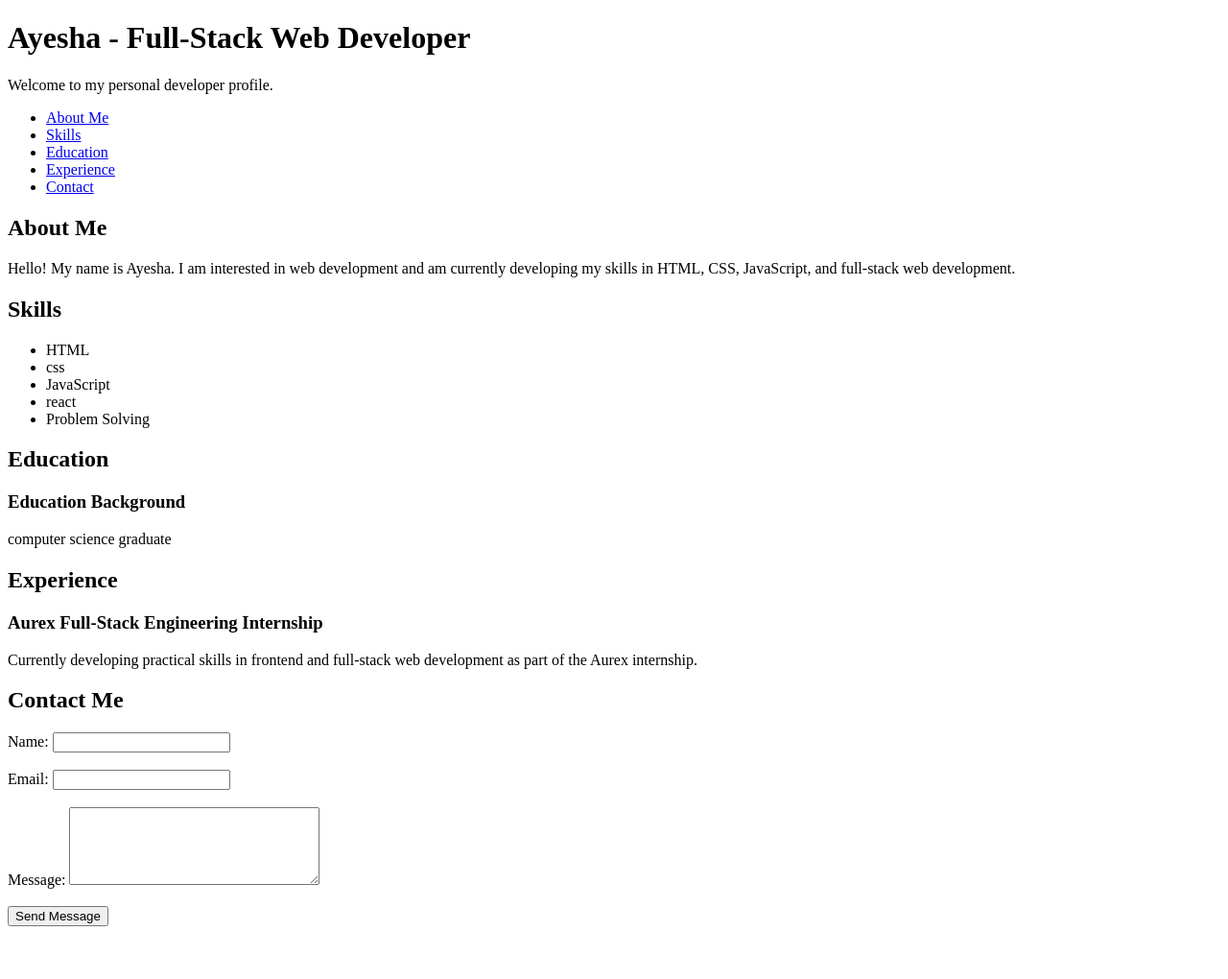
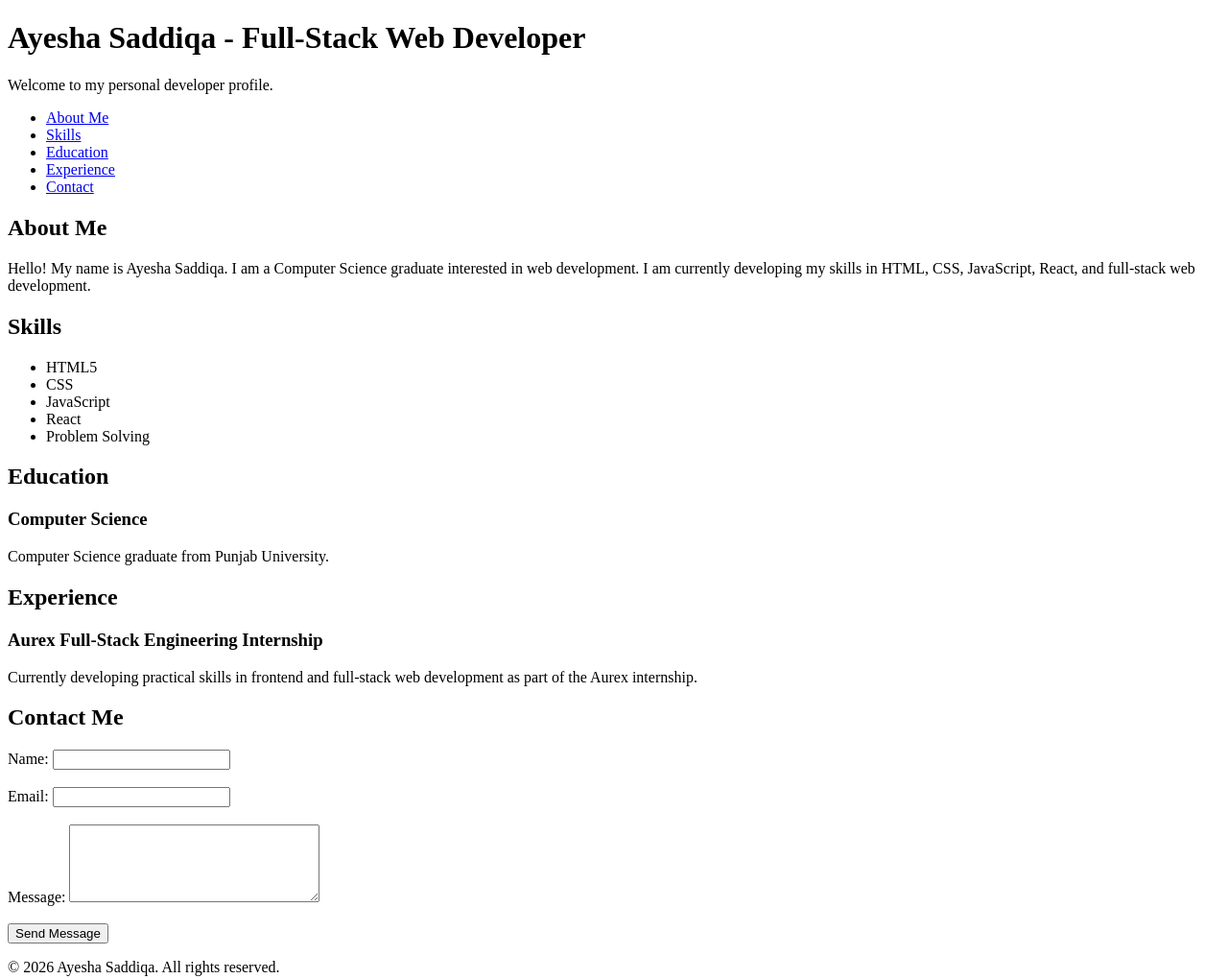
Before and after one commit to AyeshaSaddiqa26/aurex-web-internship-ayesha, a plain HTML site: page index.html in a window 1280 px wide. Shown: the whole page at 96% size. Before the commit the page ends 973 px from the top, so only its background shows below. Drawn offline with Linux system fonts and the light colour scheme.

Commit message:
profile update

```diff
--- a/index.html
+++ b/index.html
@@ -1,21 +1,22 @@
 <!DOCTYPE html>
 
 <html lang="en">
+
 <head>
     <meta charset="UTF-8">
     <meta name="viewport" content="width=device-width, initial-scale=1.0">
-    <title>Ayesha | Developer Profile</title>
+    <title>Ayesha Saddiqa | Developer Profile</title>
 </head>
 
 <body>
 
 
 <header>
-    <h1>Ayesha - Full-Stack Web Developer</h1>
+    <h1>Ayesha Saddiqa - Full-Stack Web Developer</h1>
     <p>Welcome to my personal developer profile.</p>
 </header>
 
-<nav>
+<nav aria-label="Main Navigation">
     <ul>
         <li><a href="#about">About Me</a></li>
         <li><a href="#skills">Skills</a></li>
@@ -30,35 +31,37 @@
     <section id="about">
         <h2>About Me</h2>
         <p>
-            Hello! My name is Ayesha. I am interested in web development
-            and am currently developing my skills in HTML, CSS, JavaScript,
-            and full-stack web development.
+            Hello! My name is Ayesha Saddiqa. I am a Computer Science graduate
+            interested in web development. I am currently developing my skills
+            in HTML, CSS, JavaScript, React, and full-stack web development.
         </p>
     </section>
 
     <section id="skills">
         <h2>Skills</h2>
         <ul>
-            <li>HTML</li>
-            <li>css</li>
+            <li>HTML5</li>
+            <li>CSS</li>
             <li>JavaScript</li>
-            <li>react</li>
+            <li>React</li>
             <li>Problem Solving</li>
         </ul>
     </section>
 
     <section id="education">
         <h2>Education</h2>
+
         <article>
-            <h3>Education Background</h3>
+            <h3>Computer Science</h3>
             <p>
-                computer science graduate
+                Computer Science graduate from Punjab University.
             </p>
         </article>
     </section>
 
     <section id="experience">
         <h2>Experience</h2>
+
         <article>
             <h3>Aurex Full-Stack Engineering Internship</h3>
             <p>
@@ -74,14 +77,14 @@
         <form>
             <div>
                 <label for="name">Name:</label>
-                <input type="text" id="name"  required>
+                <input type="text" id="name" name="name" required>
             </div>
 
             <br>
 
             <div>
                 <label for="email">Email:</label>
-                <input type="email" id="email"  required>
+                <input type="email" id="email" name="email" required>
             </div>
 
             <br>
@@ -99,5 +102,10 @@
 
 </main>
 
+<footer>
+    <p>&copy; 2026 Ayesha Saddiqa. All rights reserved.</p>
+</footer>
+
 </body>
+
 </html>
```
